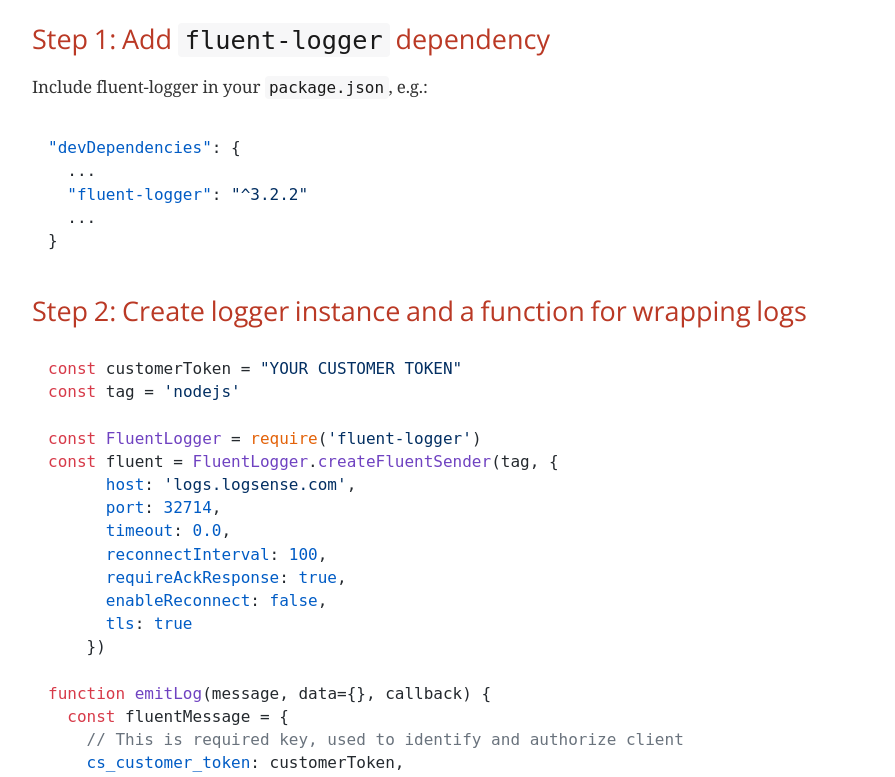
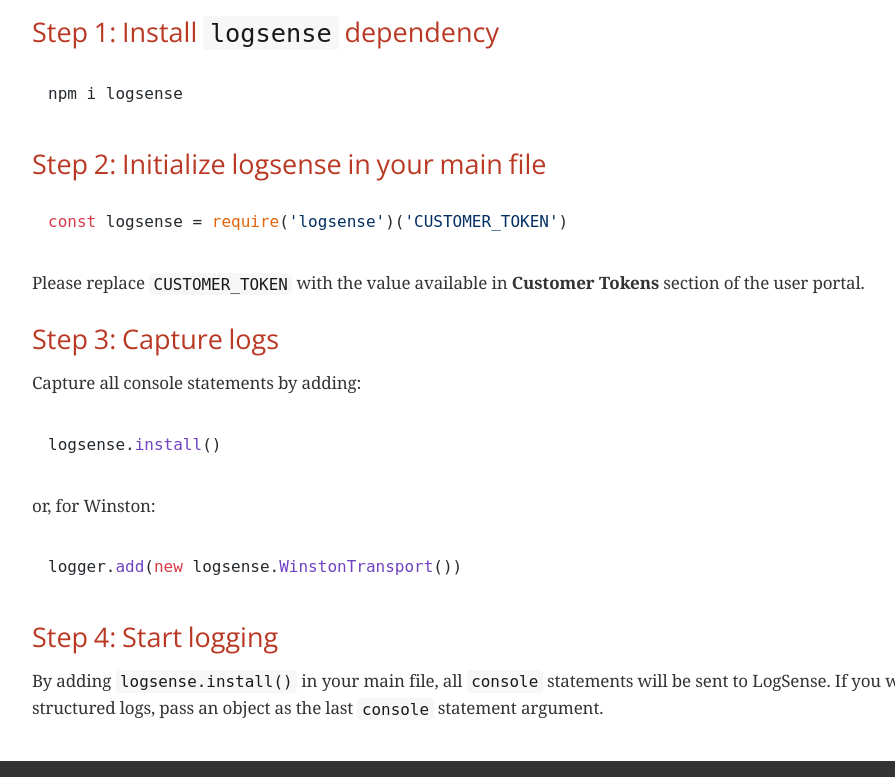
Before and after one commit to collectivesense/collectivesense.github.io, a plain HTML site: page nodejs.html in a window 1280 px wide. Shown: the part 109-886 px from the top of the page, without its empty margins (123-1018 px from the left). Drawn offline with nearby package versions, Linux system fonts and the light colour scheme; a web font is replaced by a local one.

Commit message:
Updated Node.js article

```diff
--- a/nodejs.html
+++ b/nodejs.html
@@ -5,7 +5,7 @@
 <!--[if IE]><meta http-equiv="X-UA-Compatible" content="IE=edge"><![endif]-->
 <meta name="viewport" content="width=device-width, initial-scale=1.0">
 <meta name="generator" content="Asciidoctor 1.5.8">
-<title>NodeJS using fluent-logger</title>
+<title>Node.js</title>
 <link rel="stylesheet" href="https://fonts.googleapis.com/css?family=Open+Sans:300,300italic,400,400italic,600,600italic%7CNoto+Serif:400,400italic,700,700italic%7CDroid+Sans+Mono:400,700">
 <style>
 /* Asciidoctor default stylesheet | MIT License | http://asciidoctor.org */
@@ -432,57 +432,22 @@ body.book #toc,body.book #preamble,body.book h1.sect0,body.book .sect1>h2{page-b
 </head>
 <body class="article">
 <div id="header">
-<h1>NodeJS using <code>fluent-logger</code></h1>
+<h1>Node.js</h1>
 </div>
 <div id="content">
 <div class="sect2">
-<h3 id="_step_1_add_fluent_logger_dependency"><strong>Step 1:</strong> Add <code>fluent-logger</code> dependency</h3>
-<div class="paragraph">
-<p>Include fluent-logger in your <code>package.json</code>, e.g.:</p>
-</div>
+<h3 id="_step_1_install_logsense_dependency"><strong>Step 1:</strong> Install <code>logsense</code> dependency</h3>
 <div class="listingblock">
 <div class="content">
-<pre class="highlightjs highlight"><code class="language-json hljs" data-lang="json">"devDependencies": {
-  ...
-  "fluent-logger": "^3.2.2"
-  ...
-}</code></pre>
+<pre class="highlightjs highlight"><code class="language-bash hljs" data-lang="bash">npm i logsense</code></pre>
 </div>
 </div>
 </div>
 <div class="sect2">
-<h3 id="_step_2_create_logger_instance_and_a_function_for_wrapping_logs"><strong>Step 2:</strong> Create logger instance and a function for wrapping logs</h3>
+<h3 id="_step_2_initialize_logsense_in_your_main_file"><strong>Step 2:</strong> Initialize logsense in your main file</h3>
 <div class="listingblock">
 <div class="content">
-<pre class="highlightjs highlight"><code class="language-javascript hljs" data-lang="javascript">const customerToken = "YOUR CUSTOMER TOKEN"
-const tag = 'nodejs'
-
-const FluentLogger = require('fluent-logger')
-const fluent = FluentLogger.createFluentSender(tag, {
-      host: 'logs.logsense.com',
-      port: 32714,
-      timeout: 0.0,
-      reconnectInterval: 100,
-      requireAckResponse: true,
-      enableReconnect: false,
-      tls: true
-    })
-
-function emitLog(message, data={}, callback) {
-  const fluentMessage = {
-    // This is required key, used to identify and authorize client
-    cs_customer_token: customerToken,
-    // This one makes `message` key a subject to pattern discovery
-    cs_pattern_key: 'message',
-    // This puts the message as `message`
-    message: message,
-    ...data
-  }
-
-  fluent.emit(tag,
-    fluentMessage,
-    callback)
-}</code></pre>
+<pre class="highlightjs highlight"><code class="language-javascript hljs" data-lang="javascript">const logsense = require('logsense')('CUSTOMER_TOKEN')</code></pre>
 </div>
 </div>
 <div class="paragraph">
@@ -490,28 +455,35 @@ function emitLog(message, data={}, callback) {
 </div>
 </div>
 <div class="sect2">
-<h3 id="_step_3_use_the_function"><strong>Step 3:</strong> Use the function</h3>
+<h3 id="_step_3_capture_logs"><strong>Step 3:</strong> Capture logs</h3>
 <div class="paragraph">
-<p>The function can be used directly, e.g.</p>
+<p>Capture all console statements by adding:</p>
 </div>
 <div class="listingblock">
 <div class="content">
-<pre class="highlightjs highlight"><code class="language-javascript hljs" data-lang="javascript">emitLog("Test message", {key: 'value'})</code></pre>
+<pre class="highlightjs highlight"><code class="language-javascript hljs" data-lang="javascript">logsense.install()</code></pre>
 </div>
 </div>
 <div class="paragraph">
-<p>It can be also integrated with other libraries such as
-<a href="https://github.com/fluent/fluent-logger-node#logging-library-support">winston</a>
-or <a href="https://www.npmjs.com/package/log4js-fluent-appender">log4js</a>. There
-are examples on how this could be accomplished at
-<a href="https://github.com/fluent/fluent-logger-node#logging-library-support">fluent-logger-node</a>
-page.</p>
+<p>or, for Winston:</p>
+</div>
+<div class="listingblock">
+<div class="content">
+<pre class="highlightjs highlight"><code class="language-javascript hljs" data-lang="javascript">logger.add(new logsense.WinstonTransport())</code></pre>
+</div>
+</div>
+</div>
+<div class="sect2">
+<h3 id="_step_4_start_logging"><strong>Step 4:</strong> Start logging</h3>
+<div class="paragraph">
+<p>By adding <code>logsense.install()</code> in your main file, all <code>console</code> statements will be sent to LogSense.
+If you want to send structured logs, pass an object as the last <code>console</code> statement argument.</p>
 </div>
 </div>
 </div>
 <div id="footer">
 <div id="footer-text">
-Last updated 2019-02-26 15:06:33 +0100
+Last updated 2019-03-08 10:45:09 +0100
 </div>
 </div>
 <link rel="stylesheet" href="https://cdnjs.cloudflare.com/ajax/libs/highlight.js/9.13.1/styles/github.min.css">
```
Also changed, not shown: 1 other file.
